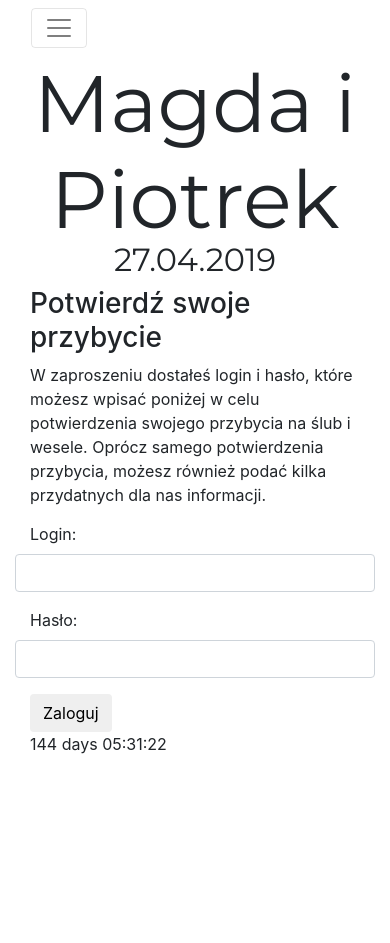
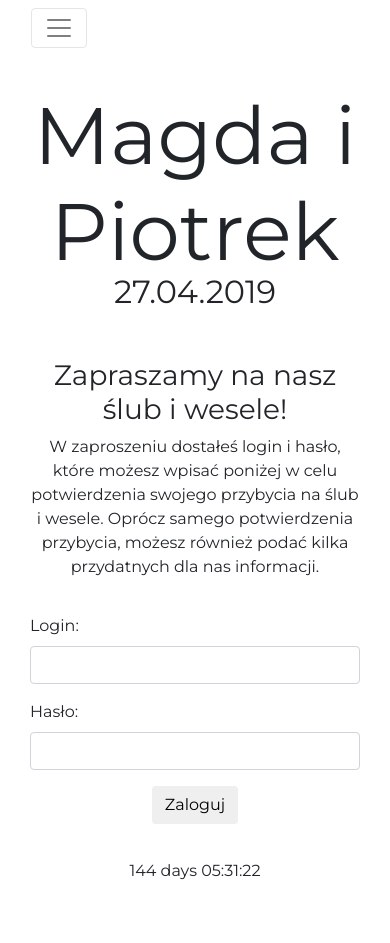
Before and after one commit to pmiara/wedding, a Django app: page / in a window 390 px wide. Before the commit the page ends 754 px from the top, so only its background shows below. Run offline with Django 3.2, Linux system fonts and the light colour scheme; style sheets or scripts are compiled from the project's sources; some libraries are stand-ins or nearby versions.

Commit message:
Align text on home page and reorganize login form

```diff
--- a/wedding_guests/static/css/style.scss
+++ b/wedding_guests/static/css/style.scss
@@ -2,8 +2,12 @@
 
 $info-circle-img: '../info-circle.png';
 
+body {
+  font-family: 'Montserrat' !important;
+}
+
 #home-header {
-  font-family: 'Montserrat';
+  margin-top: 2rem;
   text-align: center;
 }
 
@@ -16,8 +20,15 @@ $info-circle-img: '../info-circle.png';
   margin-top: -15px;
 }
 
+#home-container {
+  margin-top: 3rem;
+  margin-left: auto;
+  margin-right: auto;
+  text-align: center;
+  max-width: 700px;
+}
+
 .navbar-nav {
-  font-family: 'Montserrat';
   width: 100%;
   justify-content: center;
   margin-top: 60px;
@@ -29,7 +40,9 @@ $info-circle-img: '../info-circle.png';
 }
 
 #login_form {
-  margin-top: 15px;
+  max-width: 400px;
+  text-align: left;
+  margin: 35px auto;
 }
 
 .container {
--- a/wedding_guests/templates/home.html
+++ b/wedding_guests/templates/home.html
@@ -7,7 +7,8 @@
   <h1>Magda i Piotrek</h1>
   <h3>27.04.2019</h3>
 </div>
-<h3>Potwierdź swoje przybycie</h3>
+<div id="home-container">
+  <h3>Zapraszamy na nasz ślub i wesele!</h3>
   W zaproszeniu dostałeś login i hasło, które możesz wpisać poniżej w celu potwierdzenia swojego przybycia na ślub i wesele. Oprócz samego potwierdzenia przybycia, możesz również podać kilka przydatnych dla nas informacji.
   <form method="post" action="" id="login_form">
     {% for error in login_form.non_field_errors %}
@@ -15,14 +16,17 @@ W zaproszeniu dostałeś login i hasło, które możesz wpisać poniżej w celu
     {% endfor %}
     {% csrf_token %}
     {% for field in login_form.visible_fields %}
-    <div class="form-group row">
-      <div class="col-sm-3">{{ field.label_tag }}</div>
-      {% render_field field class="form-control col-sm-9" %}
+      <div class="form-group">
+        {{ field.label_tag }}
+        {% render_field field class="form-control" %}
       </div>
     {% endfor %}
+    <div class="text-center">
       <button type="submit" class="btn btn-default">Zaloguj</button>
+    </div>
   </form>
   <div id="countdown"></div>
+</div>
 {% endblock %}
 
 {% block js %}
```
Lines whose indentation alone changed are shown as unchanged.
